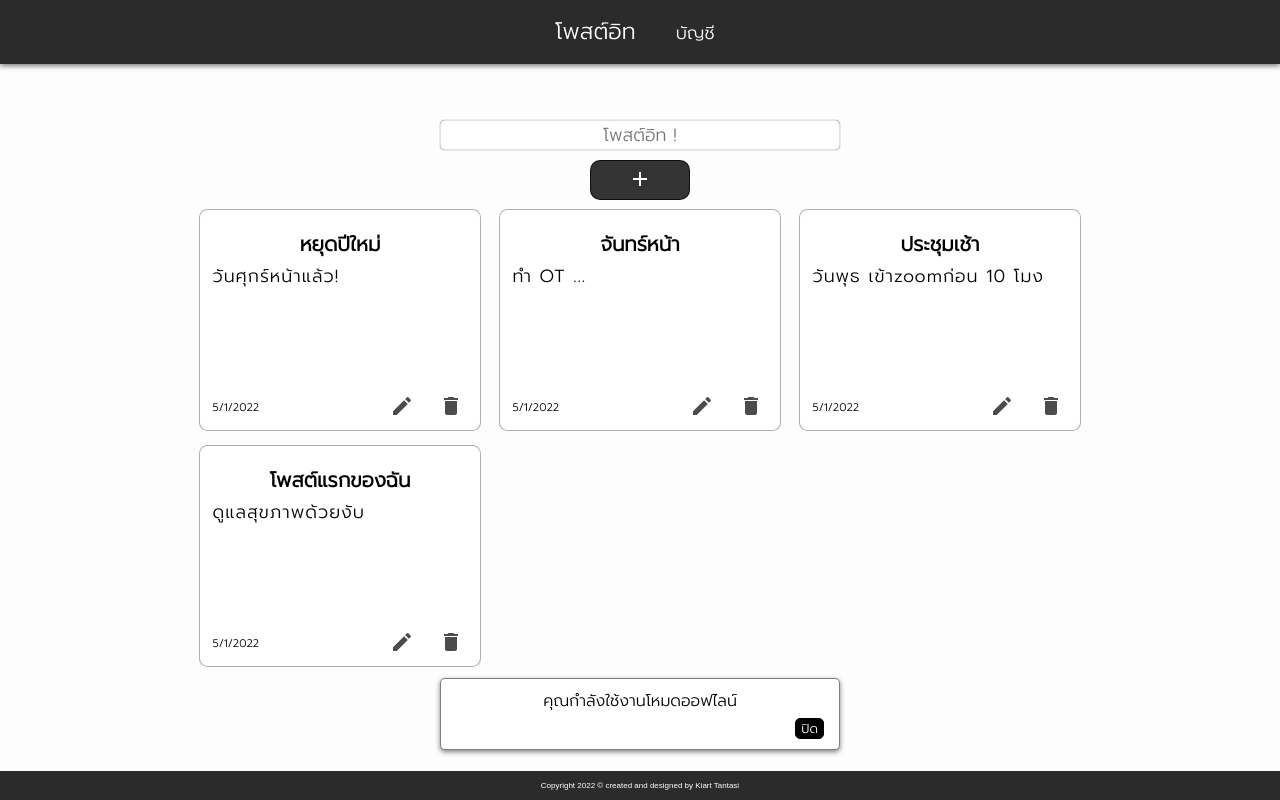
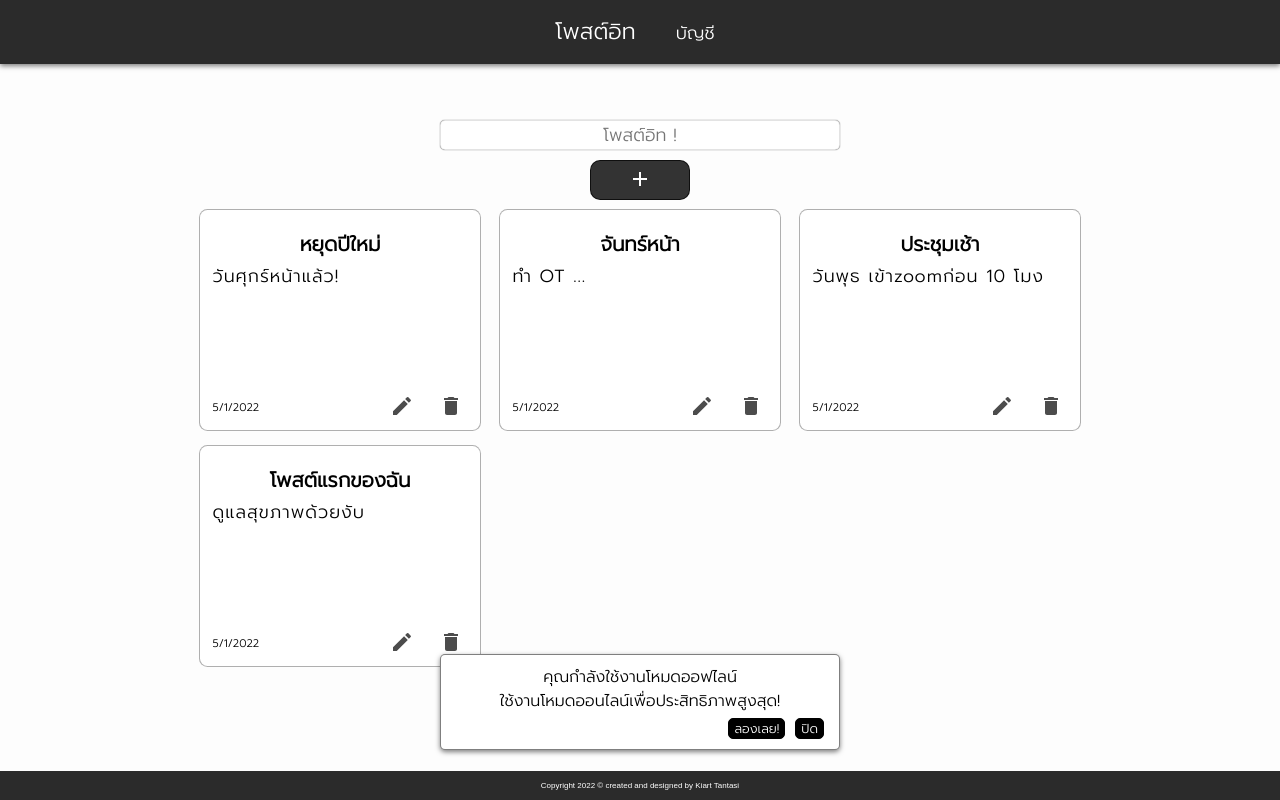
Before and after one commit to kiart-tantasi/note-app-react-client, a React (Create React App) app: page /posts in a window 1280 px wide. Built offline with nearby package versions, Linux system fonts and the light colour scheme; no server answers; a web font is replaced by a local one.

Commit message:
moved Popup and added onConfirm prop to it

```diff
--- a/src/components/Popup.module.css
+++ b/src/modals/Popup.module.css
@@ -13,8 +13,8 @@
 
 .button-container {
     display: flex;
-    flex-direction: column;
-    align-items: flex-end;
+    flex-direction: row;
+    justify-content: flex-end;
 }
 
 .button {
@@ -38,6 +38,6 @@
     }
 
     .button {
-        padding: 2.5px 10px;
+        padding: 5px 12.5px;
     }
 }
--- a/src/components/Popup.tsx
+++ b/src/modals/Popup.tsx
@@ -1,12 +1,14 @@
 import React from "react";
 import styles from "./Popup.module.css";
 
-export default function Popup(props:{children:React.ReactNode; onClick:()=> void;extraText?:string}) {
+export default function Popup(props:{children:React.ReactNode; onClick:() => void; extraText?:string; onConfirm?:{text:string, fn:() => void}}) {
+
   return (
     <div className={styles["pop-up"]}>
         <p>{props.children}</p>
         {props.extraText && <p>{props.extraText}</p>}
         <div className={styles["button-container"]}>
+            {props.onConfirm && <button className={styles.button} onClick={props.onConfirm.fn}>{props.onConfirm.text}</button>}
             <button className={styles.button} onClick={props.onClick}>ปิด</button>
         </div>
     </div>
--- a/src/pages/Auth.tsx
+++ b/src/pages/Auth.tsx
@@ -2,7 +2,7 @@ import React, { useRef, useState } from 'react'
 import styles from "./Auth.module.css";
 import { useNavigate } from "react-router-dom";
 import Alert from '../modals/AlertModal';
-import Popup from "../components/Popup";
+import Popup from "../modals/Popup";
 import CircularProgress from '@mui/material/CircularProgress';
 import { FetchOptionsModel } from '../models/types';
 import { useAppDispatch, useAppSelector } from '../hooks/useRedux';
--- a/src/pages/Main.tsx
+++ b/src/pages/Main.tsx
@@ -2,18 +2,35 @@ import React from 'react';
 import AddNote from '../components/AddNote';
 import Notes from "../components/Notes";
 import Edit from "../components/EditRoute";
-import Popup from '../components/Popup';
+import Popup from '../modals/Popup';
 
 import { useAppDispatch, useAppSelector } from '../hooks/useRedux';
 import { notificationActions } from '../redux-store/notificationSlice';
+import { useNavigate } from 'react-router-dom';
 
 export default function Main() {
     const dispatch = useAppDispatch();
     const offlineNotificationIsClosed = useAppSelector(state => state.notification.offlineNotificationIsClosed);
 
+    const navigate = useNavigate();
+    const handleNavigateToAuthPage = () => {
+        navigate("/account");
+    }
+    const onConfirm = {
+        fn: handleNavigateToAuthPage,
+        text: "ลองเลย!"
+    }
+
     return (
         <React.Fragment>
-            {!offlineNotificationIsClosed && <Popup onClick={() => dispatch(notificationActions.closeOfflineNotification())}>คุณกำลังใช้งานโหมดออฟไลน์</Popup>}
+            {!offlineNotificationIsClosed &&
+            <Popup
+                onClick={() => dispatch(notificationActions.closeOfflineNotification())}
+                extraText="ใช้งานโหมดออนไลน์เพื่อประสิทธิภาพสูงสุด!"
+                onConfirm={onConfirm}>
+                คุณกำลังใช้งานโหมดออฟไลน์
+            </Popup>
+            }
             <AddNote />
             <Notes />
             <Edit />
```
